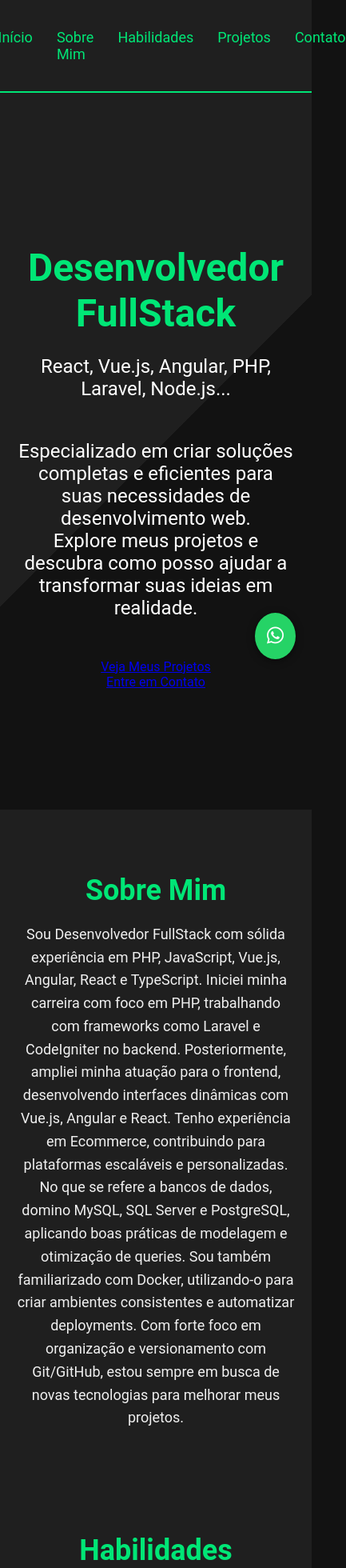
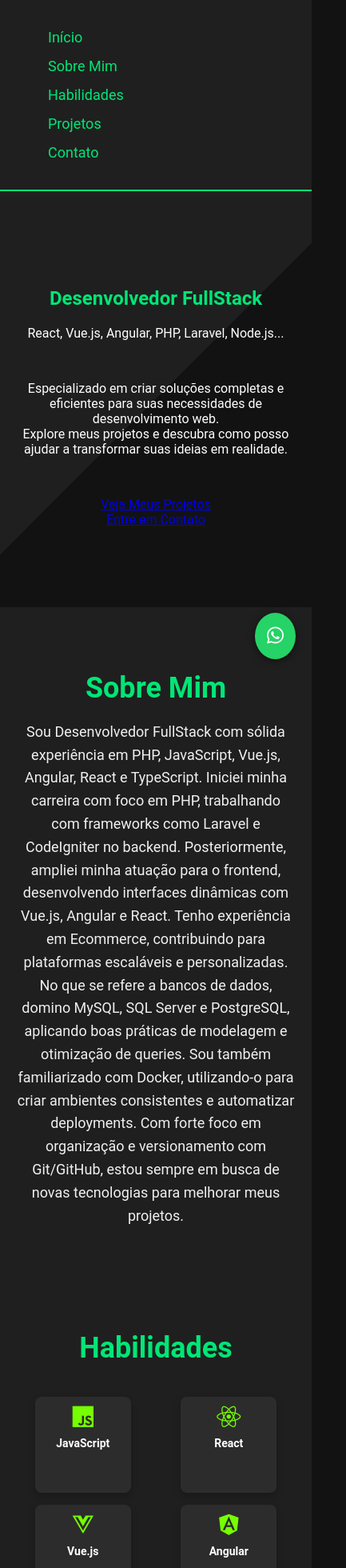
Before and after one commit to Lucamariano166/portfolio, a React (Create React App) app: page / in a window 390 px wide. Shown: the top 1960 px of the page at 80% size, 433 px wide, since content can reach past the window. Built offline with nearby package versions, Linux system fonts and the light colour scheme.

Commit message:
"ajustes layout"

```diff
--- a/src/styles/main.css
+++ b/src/styles/main.css
@@ -110,13 +110,19 @@ h2 {
     box-shadow: 0 4px 10px rgba(0, 0, 0, 0.2);
     transition: background-color 0.3s;
     color: #fff;
+    width: 95px;
+    height: 80px;
 }
 
 .skill i {
     font-size: 40px;
     margin-bottom: 10px;
     color: #76ff03;
+    display: flex;
+    justify-content: center;
+    align-items: center;
 }
+
 
 .skill h4 {
     margin-top: 10px;
@@ -220,7 +226,6 @@ h2 {
     white-space: pre-wrap;
 }
 
-/* Ajustes Gerais */
 section {
   padding: 100px 20px;
   max-width: 1200px;
@@ -241,9 +246,17 @@ h2 {
 
 .projects-experiences-section .card-container {
     display: flex;
-    flex-wrap: wrap; /* Permite que os cartões se movam para a próxima linha */
-    gap: 20px; /* Espaçamento entre os cartões */
-    justify-content: center; /* Centraliza os cartões */
+    flex-wrap: wrap;
+    gap: 20px;
+    justify-content: center;
+}
+.slick-dots li button:before {
+    color: #00e676 !important;
+    font-size: 12px;
+}
+
+.slick-dots li.slick-active button:before {
+    color: #00e676 !important;
 }
 
 .item-card {
@@ -280,3 +293,96 @@ h2 {
 .item-card:hover {
     background-color: #333;
 }
+
+@media (max-width: 768px) {
+  body {
+    font-size: 16px;
+  }
+
+  h2 {
+    font-size: 28px;
+    margin-bottom: 20px;
+  }
+
+  section {
+    padding: 50px 10px;
+  }
+
+  .hero-section {
+    padding: 100px 20px;
+  }
+
+  .hero-section h1 {
+    font-size: 32px;
+  }
+
+  .hero-section p {
+    font-size: 18px;
+  }
+
+  .skills-container {
+    grid-template-columns: repeat(auto-fit, minmax(120px, 1fr));
+    gap: 15px;
+  }
+
+  .skill {
+    width: 100px;
+    height: 100px;
+    padding: 10px;
+  }
+
+  .projects-experiences-section .card-container {
+    flex-direction: column;
+    align-items: center;
+  }
+
+  .item-card {
+    width: 100%;
+    min-height: 180px;
+  }
+
+  .navbar {
+    flex-direction: column;
+  }
+
+  .navbar ul {
+    flex-direction: column;
+    gap: 15px;
+  }
+
+  .contact-section form {
+    padding: 20px;
+  }
+
+  .contact-section button {
+    padding: 10px;
+    font-size: 16px;
+  }
+}
+
+@media (max-width: 480px) {
+  .hero-section h1 {
+    font-size: 24px;
+  }
+
+  .hero-section p {
+    font-size: 16px;
+  }
+
+  .skill i {
+    font-size: 30px;
+  }
+
+  .skill h4 {
+    font-size: 14px;
+  }
+
+  .projects-experiences-section .card-container {
+    flex-direction: column;
+    width: 100%;
+  }
+
+  .item-card {
+    width: 100%;
+  }
+}
```
